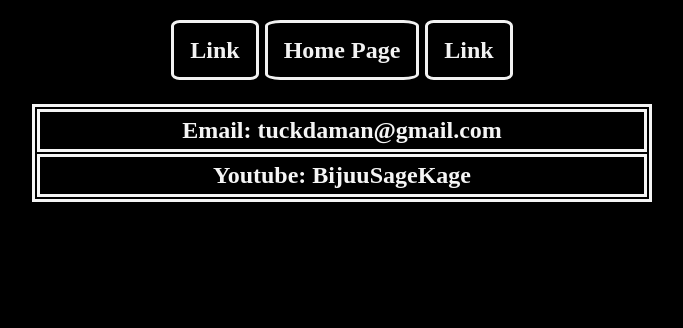
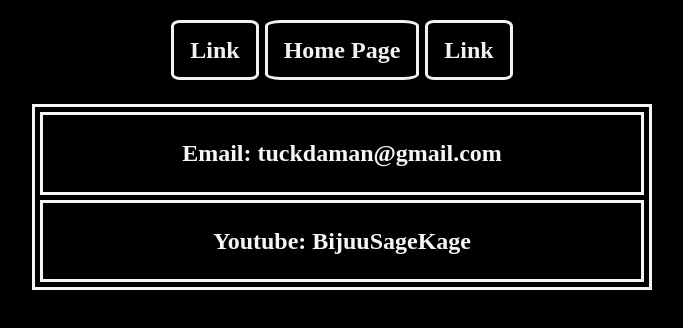
Before and after one commit to D1abloK1ng/Portfolio, a plain HTML site: page contacts.html in a window 1280 px wide. Shown: the part 308-636 px from the top of the page, without its empty margins (298-981 px from the left). Drawn offline with Linux system fonts and the light colour scheme.

Commit message:
Update 1
This update is correcting the errors from the validator

```diff
--- a/contacts.html
+++ b/contacts.html
@@ -9,31 +9,37 @@
 <body>
 
     <header>
-        <img class="ProfilePic" src="Images\Self-PortraitBeautify.png">
+        <img class="ProfilePic" src="Images/Self-PortraitBeautify.png" alt="Profile Picture">
         <br>
         Tucker Anderson
     </header>
 
-    <h2>
-        <div class="topnav">
+
+    <div class="topnav">
+        <h2>
             <a href="#">Link</a>
             <a href="index.html">Home Page</a>
             <a href="#">Link</a>
-        </div>
-    </h2>
+        </h2>
+    </div>
 
-    <h2 class="contactsection">
+
+    <div class="contactsection">
         <a href="mailto:tuckdaman@gmail.com">
             <div class="contactelements">
-                Email: tuckdaman@gmail.com
+                <h2>
+                    Email: tuckdaman@gmail.com
+                </h2>
             </div>
         </a>
         <a href="https://www.youtube.com/@bijuusage8519">
             <div class="contactelements">
-                Youtube: BijuuSageKage
+                <h2>
+                    Youtube: BijuuSageKage
+                </h2>
             </div>
         </a>
-    </h2>
+    </div>
 
 </body>
 </html>
--- a/styles.css
+++ b/styles.css
@@ -20,8 +20,8 @@ header {
     width: 50%;
     margin-left: 25%;
     margin-right: 25%;
-    padding-left: 2px;
-    padding-right: 2px;
+    padding-left: 5px;
+    padding-right: 5px;
 }
 .contactsection a{
     text-decoration: none;
@@ -29,8 +29,8 @@ header {
 }
 .contactelements {
     border-style: solid;
-    margin-top: 2px;
-    margin-bottom: 2px;
+    margin-top: 5px;
+    margin-bottom: 5px;
     padding: 5px;
 }
 .contactelements:hover{
```
Also changed, not shown: index.html (+9 -7 lines).
